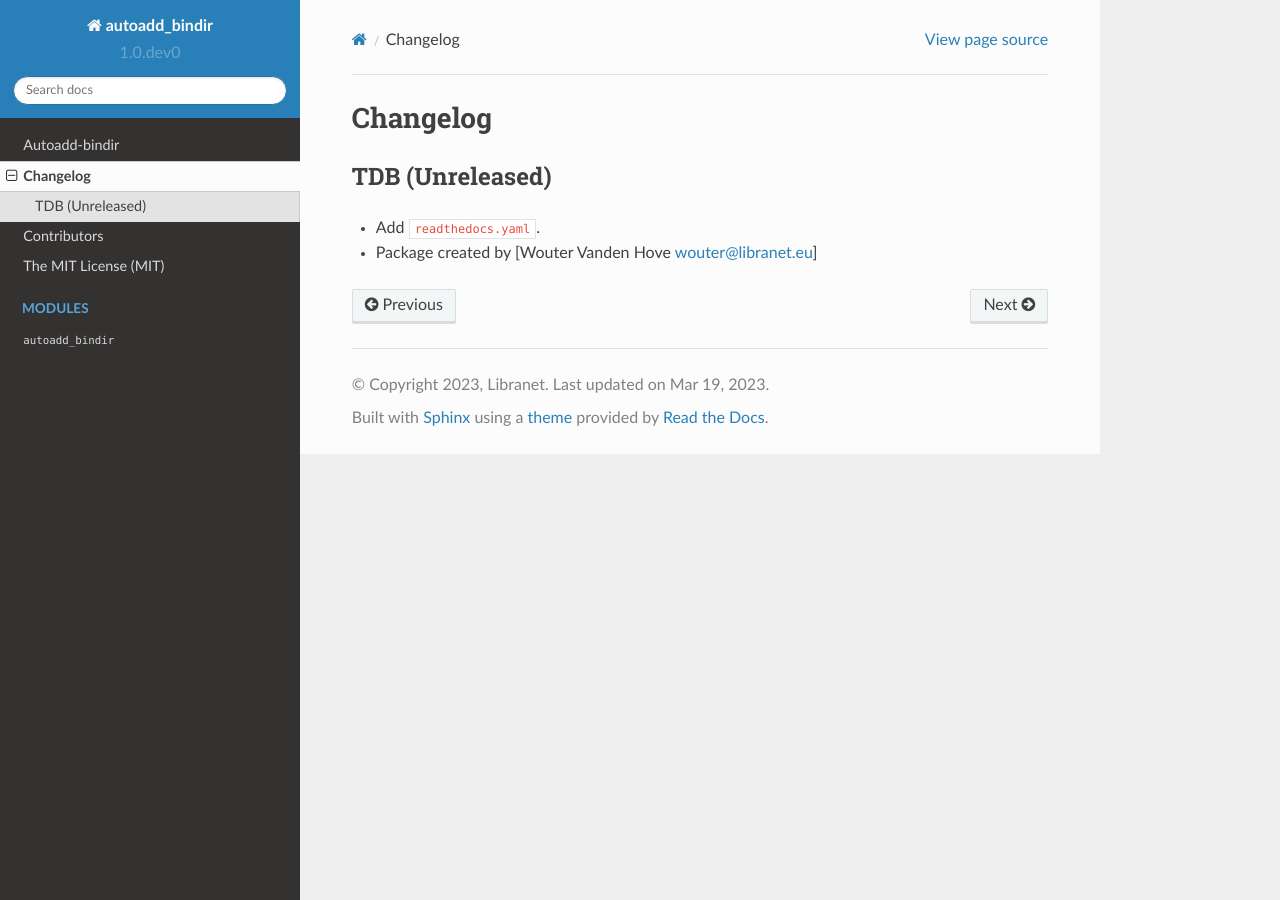
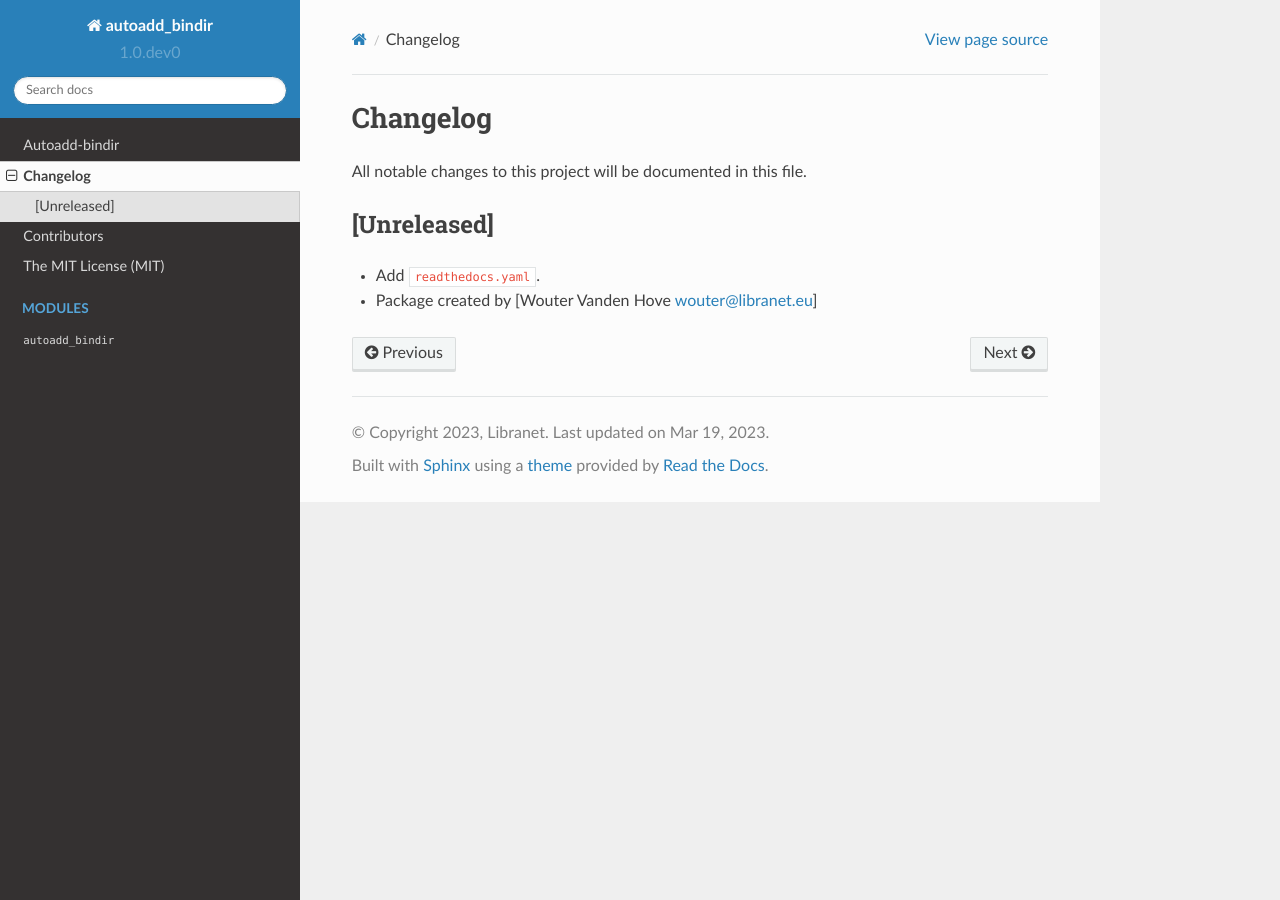
Before and after one commit to libranet/autoadd-bindir, a Sphinx documentation site: the page built from docs/changes.md, in a window 1280 px wide. Built offline with Sphinx 7.4.7 and the Read the Docs theme 2.0.0, drawn with Linux system fonts in a browser that asks for light colours.

```diff
--- a/docs/changes.md
+++ b/docs/changes.md
@@ -1,8 +1,8 @@
 # Changelog
 
+All notable changes to this project will be documented in this file.
 
-
-## TDB (Unreleased)
+## [Unreleased]
 
 - Add ``readthedocs.yaml``.
 
--- a/pyproject.toml
+++ b/pyproject.toml
@@ -177,7 +177,8 @@ autoadd_bindir = "autoadd_bindir:entrypoint"
 
 [tool.poetry-release]
 release-replacements = [
-    { file = "docs/changes.md", pattern = "TBD \\(Unreleased\\)", replace = "{version} \\({date}\\)" },
+    { file = "changes.md", pattern = "\\[Unreleased\\]", replace = "[{version}] - {date}" },
+    # { file = "docs/changes.md", pattern = "TBD \\(Unreleased\\)", replace = "{version} \\({date}\\)" },
     { file = "src/autoadd_bindir/__init__.py", pattern = '__version__ = "{version}"', replace = '__version__ = "{next_version}"' },
 ]
 disable-dev = false
```
